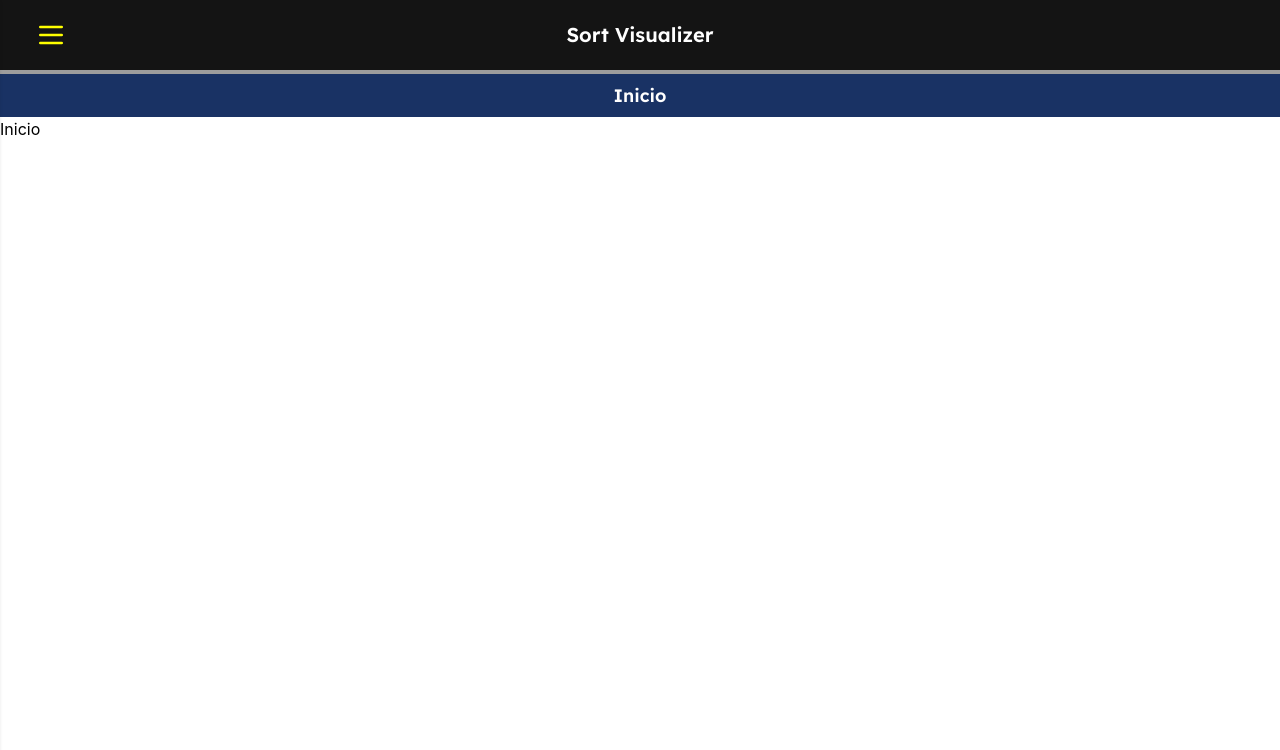
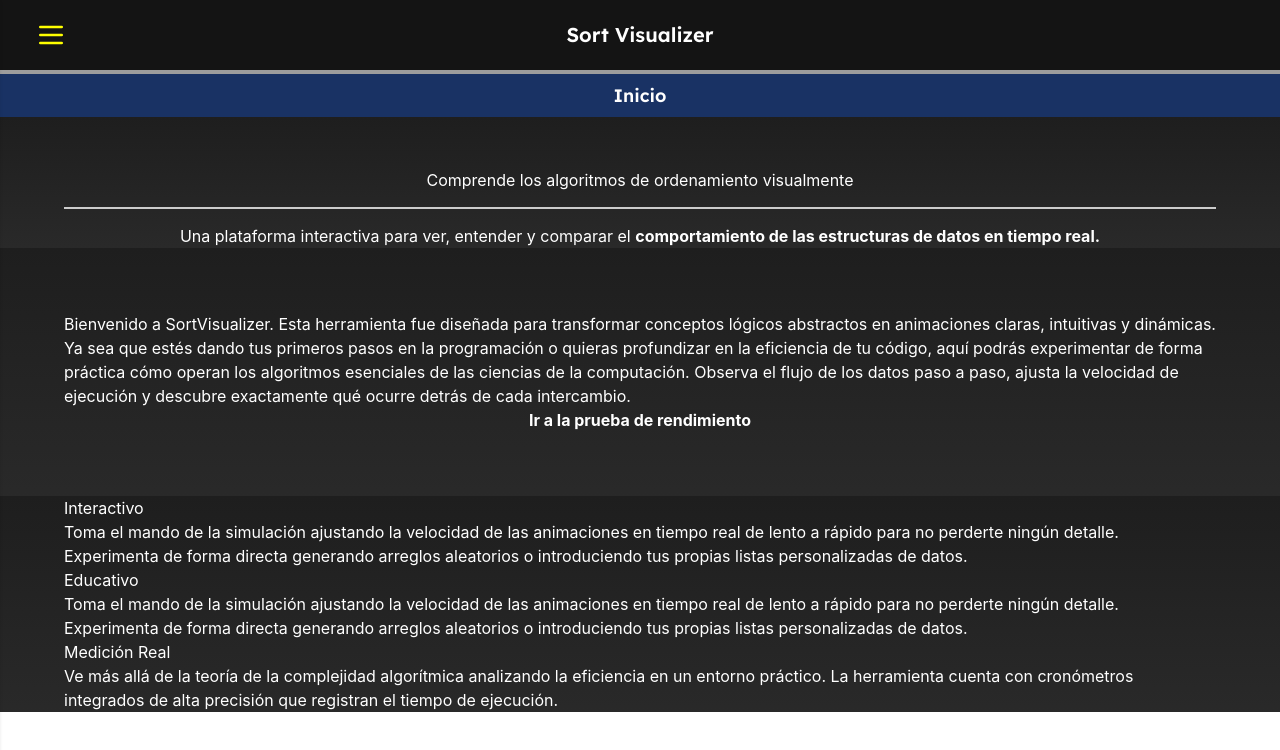
Before and after one commit to TLTO123/sort-visualizer, a Vue app: page / in a window 1280 px wide. Shown: the top 750 px of the page. Built offline with nearby package versions, Linux system fonts and the light colour scheme.

Commit message:
maquetación página de inicio

```diff
--- a/src/App.vue
+++ b/src/App.vue
@@ -78,7 +78,7 @@ watch(
           <router-link class="link block text-body lexend rounded-lg px-4 py-3 hover:bg-yellow-500" to="/">Desarrolladores</router-link>
         </li>
         <li>
-          <router-link class="link block text-body lexend rounded-lg px-4 py-3 hover:bg-yellow-500" to="/">Contacto</router-link>
+          <router-link class="link block text-body lexend rounded-lg px-4 py-3 hover:bg-yellow-500" to="/Contacto">Contacto</router-link>
         </li>
       </ul>
     </nav>
--- a/src/router/index.js
+++ b/src/router/index.js
@@ -1,6 +1,8 @@
 import { createRouter, createWebHistory } from "vue-router";
 import OrdenarMiLista from "../views/OrdenarMiLista.vue";
 import Inicio from "../views/Inicio.vue";
+import Contacto from "../views/Contacto.vue";
+
 
 const router = createRouter({
     history: createWebHistory(),
@@ -16,6 +18,12 @@ const router = createRouter({
             name: "OrdenarMiLista",
             component: OrdenarMiLista,
             meta: { title: 'Ordenar mi lista' }
+        },
+        {
+            path: "/Contacto",
+            name: "Contacto",
+            component: Contacto,
+            meta: {title: 'Contacto'}
         }
     ]
 });
--- /dev/null
+++ b/src/views/Contacto.vue
@@ -0,0 +1,9 @@
+<script setup>
+</script>
+
+<template>
+    <h1>Contacto</h1>
+</template>
+
+<style>
+</style>
--- a/src/views/Inicio.vue
+++ b/src/views/Inicio.vue
@@ -1,9 +1,92 @@
 <script setup>
+
 </script>
 
 <template>
-    <h1>Inicio</h1>
+    <div class="container-main">
+        <div class="intro">
+            <h1 class="intro-title">Comprende los algoritmos de ordenamiento visualmente</h1>
+            <h1>Una plataforma interactiva para ver, entender y comparar el <strong>comportamiento de las estructuras de datos en tiempo real.</strong></h1>
+        </div>
+        <div class="text-intro">
+            <p>
+                Bienvenido a SortVisualizer. Esta herramienta fue diseñada para transformar conceptos lógicos
+                abstractos en animaciones claras, intuitivas y dinámicas. Ya sea que estés dando tus primeros
+                pasos en la programación o quieras profundizar en la eficiencia de tu código, aquí podrás experimentar
+                de forma práctica cómo operan los algoritmos esenciales de las ciencias de la computación. Observa el
+                flujo de los datos paso a paso, ajusta la velocidad de ejecución y descubre exactamente qué ocurre detrás
+                de cada intercambio.
+            </p>
+            <a href="http://"><strong>Ir a la prueba de rendimiento</strong></a>
+        </div>
+        <div class="charts"></div>
+        <div class="cards">
+            <div class="interactivo">
+                <h3 class="sub-title">Interactivo</h3>
+                <p>Toma el mando de la simulación ajustando la velocidad de las animaciones en tiempo real de lento a rápido
+                    para no perderte ningún detalle. Experimenta de forma directa generando arreglos aleatorios o introduciendo
+                    tus propias listas personalizadas de datos.
+                </p>
+            </div>
+            <div class="educativo">
+                <h3 class="sub-title">Educativo</h3>
+                <p>
+                    Toma el mando de la simulación ajustando la velocidad de las animaciones en tiempo real de lento a
+                    rápido para no perderte ningún detalle. Experimenta de forma directa generando arreglos aleatorios
+                    o introduciendo tus propias listas personalizadas de datos.
+                </p>
+            </div>
+            <div class="medicion-real">
+                <h3 class="sub-title">Medición Real</h3>
+                <p>
+                    Ve más allá de la teoría de la complejidad algorítmica analizando la eficiencia en un entorno práctico.
+                    La herramienta cuenta con cronómetros integrados de alta precisión que registran el tiempo de ejecución.
+                </p>
+            </div>
+        </div>
+
+    </div>
+
 </template>
 
 <style>
+*{
+    --color-base: #1E1E1E;
+    color: #fff;
+    --background-container: linear-gradient(
+            to bottom,
+            var(--color-base),
+            color-mix(in srgb, var(--color-base) 95%, white)
+        );
+}
+
+.intro,
+.text-intro,
+.charts,
+.cards{
+        background:var(--background-container);
+        padding-left: 5vw;
+        padding-right: 5vw;
+        display: flex;
+}
+
+.intro{
+    padding-top: 4%;
+    flex-direction: column;
+    text-align: center;
+    .intro-title {
+        margin-bottom: 15px;
+        padding-bottom: 15px;
+        border-bottom: 2px solid #ccc;
+    }
+}
+
+.text-intro{
+    flex-direction: column;
+    padding: 5vw;
+    align-items: center;
+}
+.cards{
+    flex-direction: column;
+}
 </style>
```
